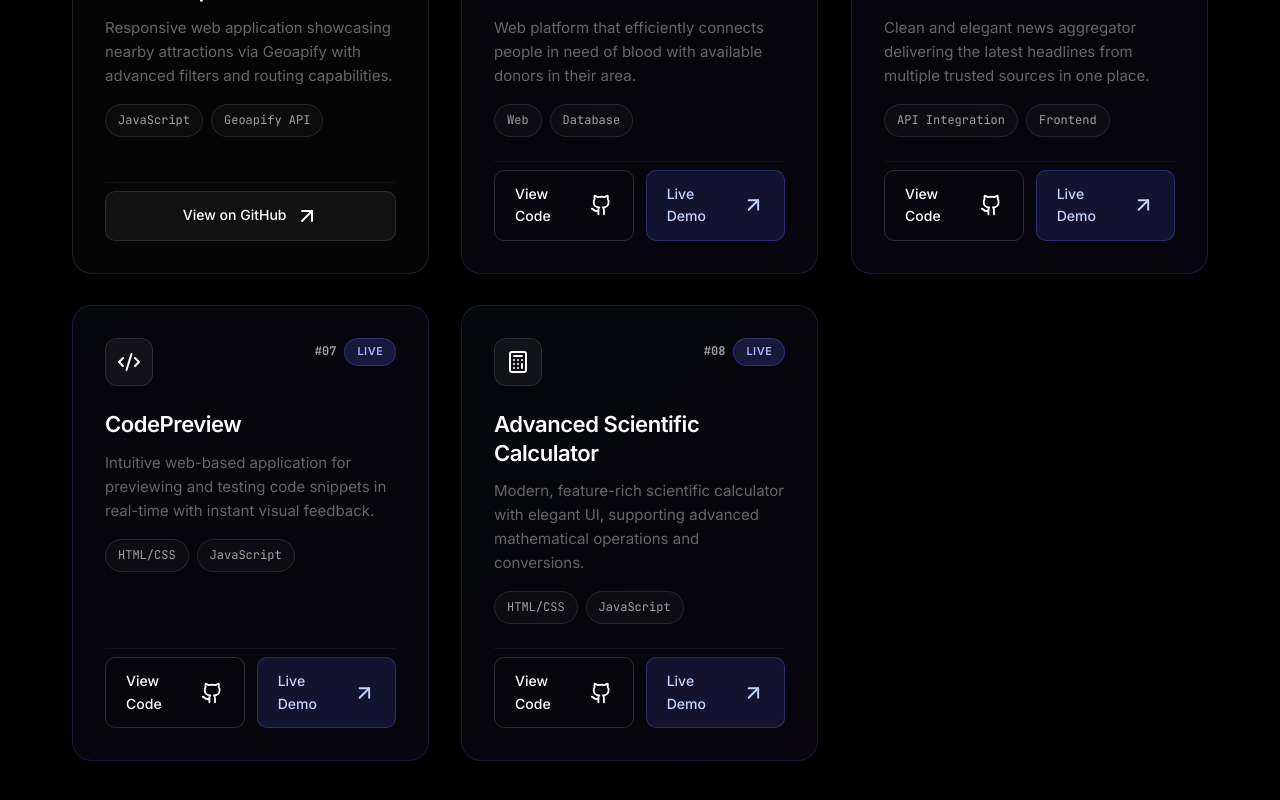
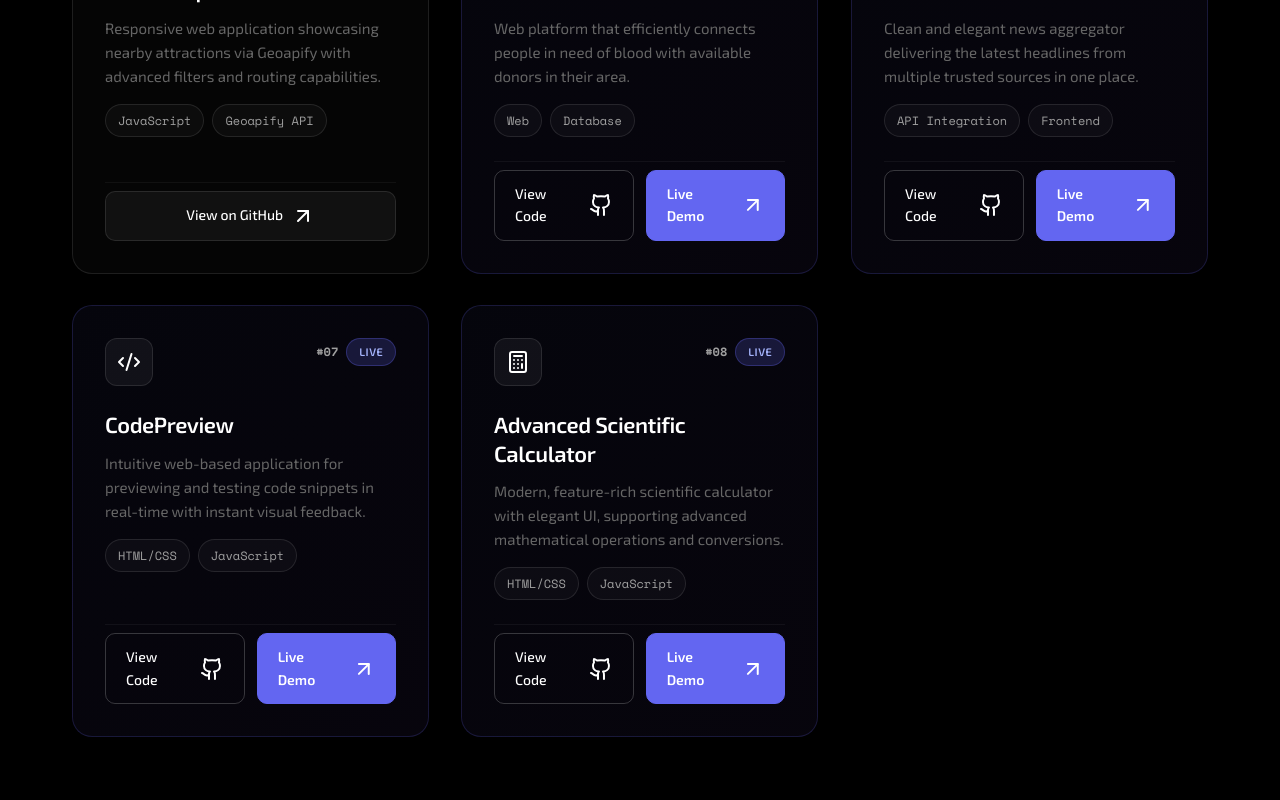
Before and after one commit to bhaskar2004/my.portfolio, a React (Vite) app: page / in a window 1280 px wide. Shown: the part 2764-3564 px from the top of the page. Built offline with nearby package versions, Linux system fonts and the light colour scheme.

Commit message:
Update fonts and fix button visibility
- Changed fonts to Tech/Futuristic style (Exo 2, Orbitron, Space Mono)
- Fixed Live Demo button text visibility with solid purple background
- Added light/dark mode styles for project link buttons

```diff
--- a/index.html
+++ b/index.html
@@ -48,11 +48,11 @@
 
   <!-- Fonts -->
   <link rel="preload"
-    href="https://fonts.googleapis.com/css2?family=Fira+Code:wght@300;400;500;600&family=Inter:wght@300;400;500;600;700;800&family=JetBrains+Mono:wght@400;700&display=swap"
+    href="https://fonts.googleapis.com/css2?family=Exo+2:wght@300;400;500;600;700;800&family=Orbitron:wght@400;500;600;700&family=Space+Mono:wght@400;700&display=swap"
     as="style" onload="this.onload=null;this.rel='stylesheet'">
   <noscript>
     <link
-      href="https://fonts.googleapis.com/css2?family=Fira+Code:wght@300;400;500;600&family=Inter:wght@300;400;500;600;700;800&family=JetBrains+Mono:wght@400;700&display=swap"
+      href="https://fonts.googleapis.com/css2?family=Exo+2:wght@300;400;500;600;700;800&family=Orbitron:wght@400;500;600;700&family=Space+Mono:wght@400;700&display=swap"
       rel="stylesheet">
   </noscript>
 </head>
--- a/src/styles/global.css
+++ b/src/styles/global.css
@@ -24,8 +24,8 @@
         --spacing-2xl: 128px;
 
         /* Typography */
-        --font-sans: 'Inter', sans-serif;
-        --font-mono: 'JetBrains Mono', 'Fira Code', monospace;
+        --font-sans: 'Exo 2', 'Orbitron', sans-serif;
+        --font-mono: 'Space Mono', 'Fira Code', monospace;
 
         --font-size-xs: 0.75rem;
         --font-size-sm: 0.875rem;
@@ -1191,25 +1191,51 @@
     }
 
     .project-link.primary {
-        background: rgba(99, 102, 241, 0.15);
-        border-color: rgba(99, 102, 241, 0.3);
-        color: #c7d2fe;
+        background: #6366f1;
+        border-color: #6366f1;
+        color: #ffffff;
+        font-weight: 600;
     }
 
     .project-link.primary:hover {
-        background: rgba(99, 102, 241, 0.25);
-        border-color: rgba(99, 102, 241, 0.5);
-        color: #e0e7ff;
+        background: #4f46e5;
+        border-color: #4f46e5;
+        color: #ffffff;
+        box-shadow: 0 0 20px rgba(99, 102, 241, 0.4);
     }
 
     .project-link.secondary {
         background: transparent;
-        border-color: rgba(255, 255, 255, 0.15);
+        border-color: rgba(255, 255, 255, 0.2);
+        color: var(--color-text);
     }
 
     .project-link.secondary:hover {
-        background: rgba(255, 255, 255, 0.05);
-        border-color: rgba(255, 255, 255, 0.25);
+        background: rgba(255, 255, 255, 0.1);
+        border-color: rgba(255, 255, 255, 0.4);
+    }
+
+    /* Light theme project links */
+    :root[data-theme="light"] .project-link.primary {
+        background: #4f46e5;
+        border-color: #4f46e5;
+        color: #ffffff;
+    }
+
+    :root[data-theme="light"] .project-link.primary:hover {
+        background: #4338ca;
+        border-color: #4338ca;
+        box-shadow: 0 0 20px rgba(79, 70, 229, 0.3);
+    }
+
+    :root[data-theme="light"] .project-link.secondary {
+        border-color: rgba(0, 0, 0, 0.2);
+        color: var(--color-text);
+    }
+
+    :root[data-theme="light"] .project-link.secondary:hover {
+        background: rgba(0, 0, 0, 0.05);
+        border-color: rgba(0, 0, 0, 0.3);
     }
 
     /* Featured Projects */
```
